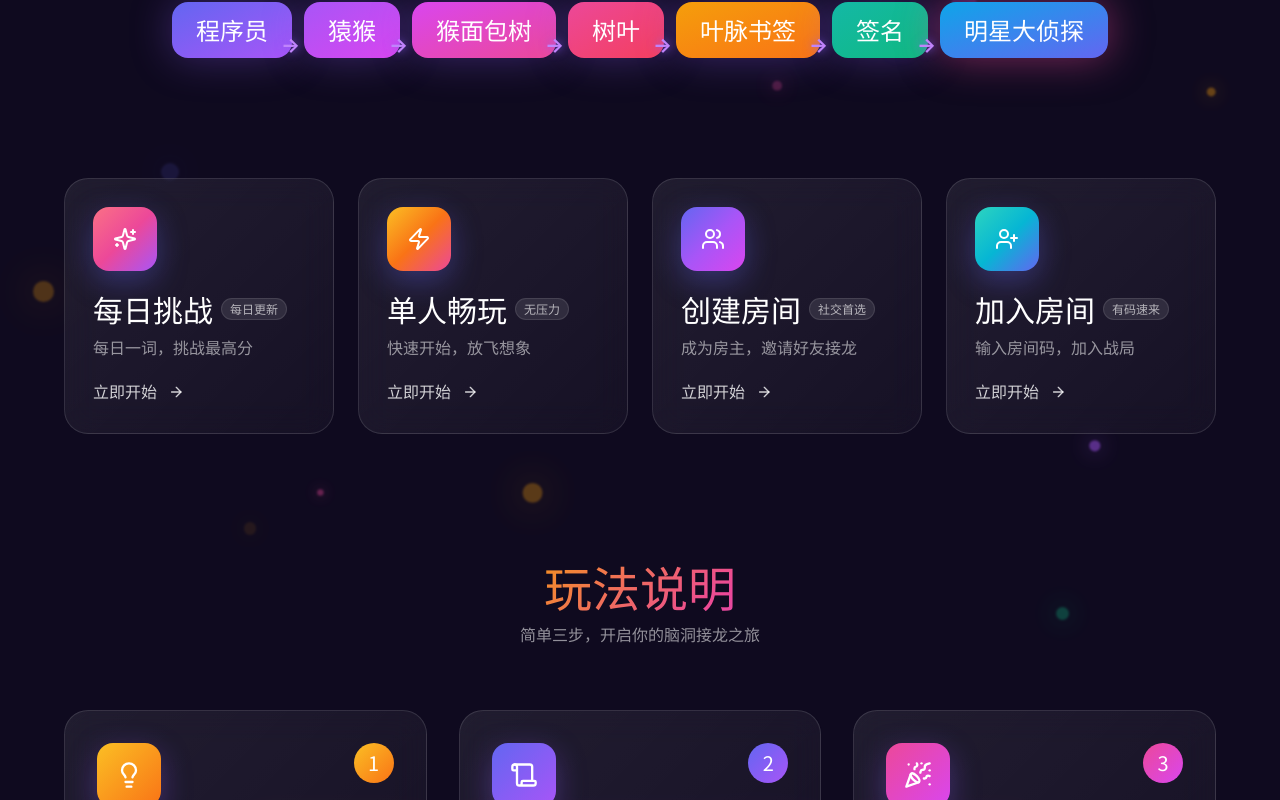
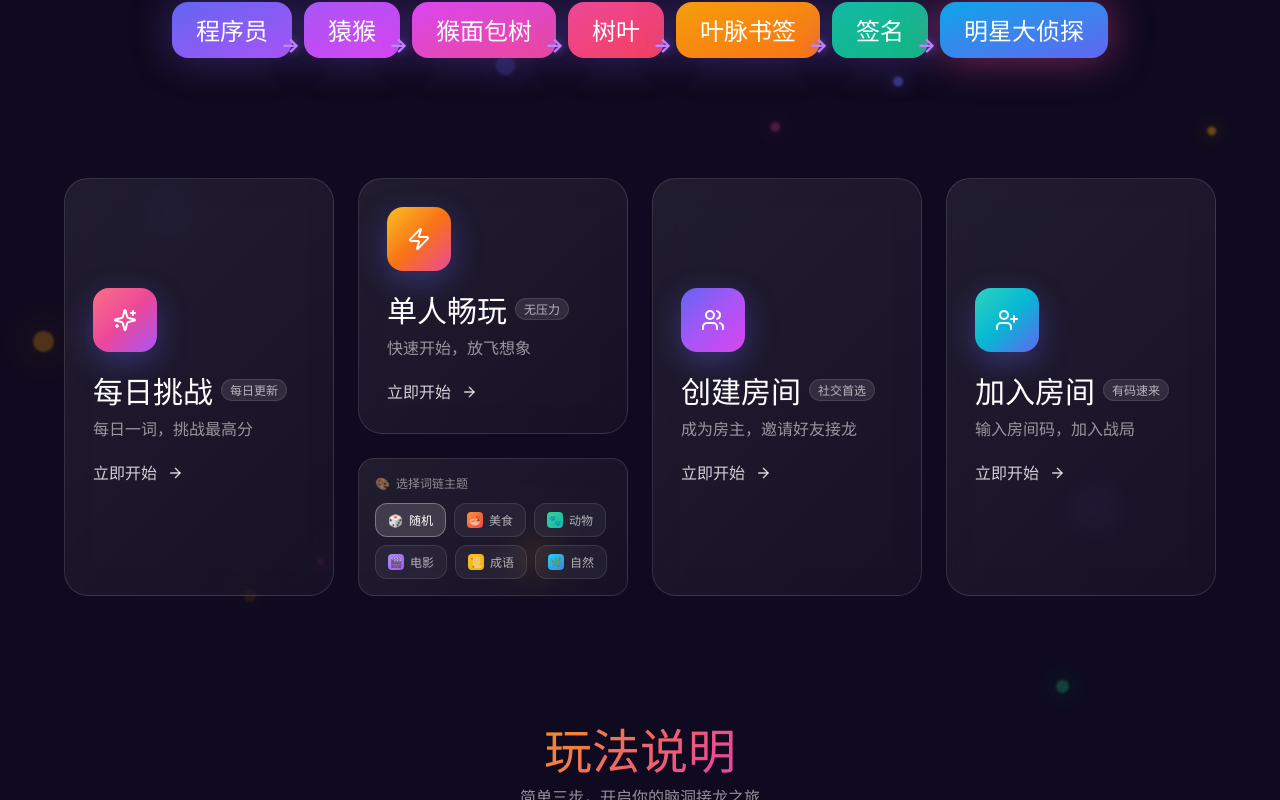
Before and after one commit to blackzero007/DXY-4200, a React (Vite) app: page / in a window 1280 px wide. Shown: the part 420-1220 px from the top of the page. Built offline with nearby package versions, Linux system fonts and the light colour scheme; a web font is replaced by a local one.

Commit message:
.1839955311330551:8b5d58c75266ecf301972a3704c66ce8_6a316543142ef9e6d10a0a1e.6a316925142ef9e6d10a0bfd.6a31692505f5f148d4daaa5d:Trae CN.T(2026/6/16 23:17:57)

```diff
--- a/src/components/home/ModeSelector.tsx
+++ b/src/components/home/ModeSelector.tsx
@@ -248,10 +248,7 @@ export default function ModeSelector() {
     },
   ];
 
-  return (
-    <section className="w-full px-4 py-6 md:py-12">
-      <div className="max-w-6xl mx-auto grid grid-cols-1 md:grid-cols-2 lg:grid-cols-4 gap-5 md:gap-6">
-        {modes.map((m, i) => (
+  const renderModeCard = (m: typeof modes[0], i: number) => (
     <motion.button
       key={m.title}
       initial={{ opacity: 0, y: 40 }}
@@ -261,7 +258,7 @@ export default function ModeSelector() {
       whileHover={{ y: -8, scale: 1.02 }}
       whileTap={{ scale: 0.97 }}
       onClick={m.onClick}
-            className="card-float text-left p-6 md:p-7 group relative overflow-hidden"
+      className="card-float text-left p-6 md:p-7 group relative overflow-hidden w-full"
     >
       <div
         className={`absolute inset-0 opacity-0 group-hover:opacity-20 transition-opacity duration-500 bg-gradient-to-br ${m.gradient}`}
@@ -291,7 +288,61 @@ export default function ModeSelector() {
         </div>
       </div>
     </motion.button>
-        ))}
+  );
+
+  return (
+    <section className="w-full px-4 py-6 md:py-12">
+      <div className="max-w-6xl mx-auto grid grid-cols-1 md:grid-cols-2 lg:grid-cols-4 gap-5 md:gap-6">
+        {renderModeCard(modes[0], 0)}
+        <div className="flex flex-col gap-5 md:gap-6">
+          {renderModeCard(modes[1], 1)}
+          <motion.div
+            initial={{ opacity: 0, y: 20 }}
+            whileInView={{ opacity: 1, y: 0 }}
+            viewport={{ once: true, margin: '-80px' }}
+            transition={{ duration: 0.5, delay: 0.2 }}
+            className="glass-panel rounded-2xl p-3 md:p-4 border border-white/10"
+          >
+            <div className="text-xs text-white/50 mb-2.5 md:mb-3 font-medium flex items-center gap-1.5">
+              <span>🎨</span>
+              <span>选择词链主题</span>
+            </div>
+            <div className="flex flex-wrap gap-2">
+              <button
+                onClick={() => { setSelectedTheme('random'); setShowSolo(true); }}
+                className={`inline-flex items-center gap-1.5 px-2.5 py-1.5 md:px-3 md:py-2 rounded-xl text-xs font-medium transition-all border ${
+                  selectedTheme === 'random'
+                    ? 'bg-white/15 text-white border-white/30'
+                    : 'bg-white/5 text-white/65 border-white/10 hover:bg-white/10 hover:text-white hover:border-white/20'
+                }`}
+              >
+                <span>🎲</span>
+                <span>随机</span>
+              </button>
+              {THEME_LIST.map((theme) => {
+                const config = THEME_CONFIGS[theme];
+                return (
+                  <button
+                    key={theme}
+                    onClick={() => { setSelectedTheme(theme); setShowSolo(true); }}
+                    className={`inline-flex items-center gap-1.5 px-2.5 py-1.5 md:px-3 md:py-2 rounded-xl text-xs font-medium transition-all border ${
+                      selectedTheme === theme
+                        ? 'bg-white/15 text-white border-white/30'
+                        : 'bg-white/5 text-white/65 border-white/10 hover:bg-white/10 hover:text-white hover:border-white/20'
+                    }`}
+                  >
+                    <span className={`inline-flex items-center justify-center w-4 h-4 rounded bg-gradient-to-br ${config.gradient} text-[10px]`}>
+                      {config.emoji}
+                    </span>
+                    <span>{config.label}</span>
+                  </button>
+                );
+              })}
+            </div>
+          </motion.div>
+        </div>
+        {renderModeCard(modes[2], 2)}
+        {renderModeCard(modes[3], 3)}
       </div>
 
       <CreateModal
```
Lines whose indentation alone changed are shown as unchanged.
